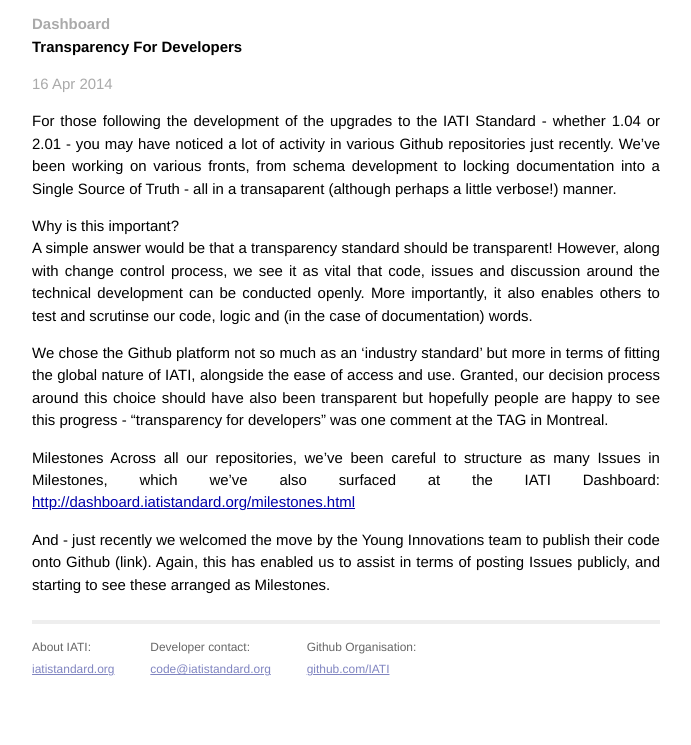
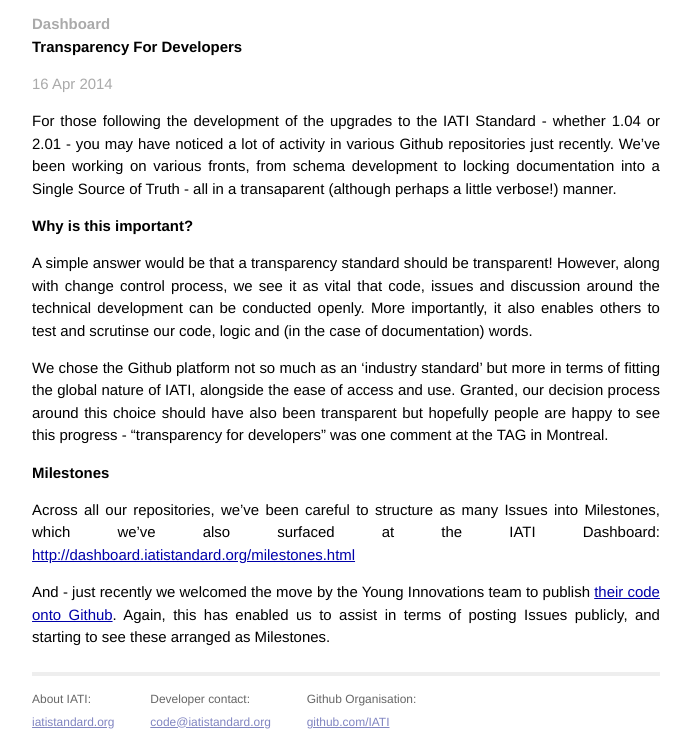
Before and after one commit to IATI/iati.github.io, a Jekyll site: the page built from _posts/2014-04-16-transparency-for-developers.md, in a window 1280 px wide. Shown: the part 368-1113 px from the top of the page, without its empty margins (294-985 px from the left). Built offline with Jekyll 4.4.1, drawn with Linux system fonts in a browser that asks for light colours; Markdown is read by kramdown in place of the engine named in the settings; before the commit the page ends 1061 px from its top, so only the background shows below that.

Commit message:
Fix some formatting

```diff
--- a/_posts/2014-04-16-transparency-for-developers.md
+++ b/_posts/2014-04-16-transparency-for-developers.md
@@ -4,13 +4,15 @@ layout: post
 
 For those following the development of the upgrades to the IATI Standard - whether 1.04 or 2.01 - you may have noticed a lot of activity in various Github repositories just recently.  We've been working on various fronts, from schema development to locking documentation into a Single Source of Truth - all in a transaparent (although perhaps a little verbose!) manner.
 
-Why is this important?
+## Why is this important?
+
 A simple answer would be that a transparency standard should be transparent!
 However, along with change control process, we see it as vital that code, issues and discussion around the technical development can be conducted openly.  More importantly, it also enables others to test and scrutinse our code, logic and (in the case of documentation) words.
 
 We chose the Github platform not so much as an 'industry standard' but more in terms of fitting the global nature of IATI, alongside the ease of access and use.  Granted, our decision process around this choice should have also been transparent but hopefully people are happy to see this progress - "transparency for developers" was one comment at the TAG in Montreal.
 
-Milestones
-Across  all our repositories, we've been careful to structure as many Issues in Milestones, which we've also surfaced at the IATI Dashboard: [http://dashboard.iatistandard.org/milestones.html](http://dashboard.iatistandard.org/milestones.html)
+## Milestones
 
-And  - just recently we welcomed the move by the Young Innovations team to publish their code onto Github (link).  Again, this has enabled us to assist in terms of posting Issues publicly, and starting to see these arranged as Milestones.
+Across  all our repositories, we've been careful to structure as many Issues into Milestones, which we've also surfaced at the IATI Dashboard: [http://dashboard.iatistandard.org/milestones.html](http://dashboard.iatistandard.org/milestones.html)
+
+And  - just recently we welcomed the move by the Young Innovations team to publish [their code onto Github](https://github.com/younginnovations/aidstream).  Again, this has enabled us to assist in terms of posting Issues publicly, and starting to see these arranged as Milestones.
```
